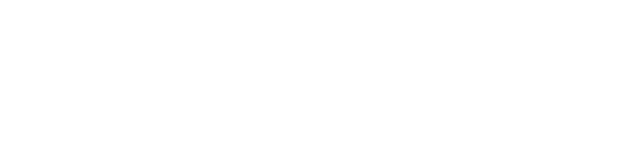
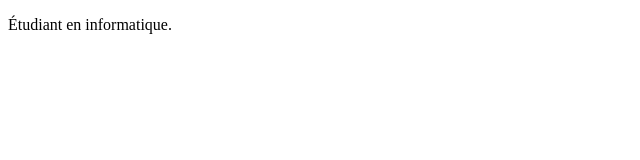
Before and after one commit to Goat-c0de/mon-cv, a plain HTML site: page index.html in a window 1280 px wide. Shown: the whole page, without its empty margins (0-640 px from the left). Drawn offline with Linux system fonts and the light colour scheme.

Commit message:
mise en place de la section description

```diff
--- a/index.html
+++ b/index.html
@@ -8,7 +8,7 @@
 <body>
 <!-- titre -->
 
-<!-- description -->
+<p>Étudiant en informatique.</p>
 
 <!-- formations -->
 
```
